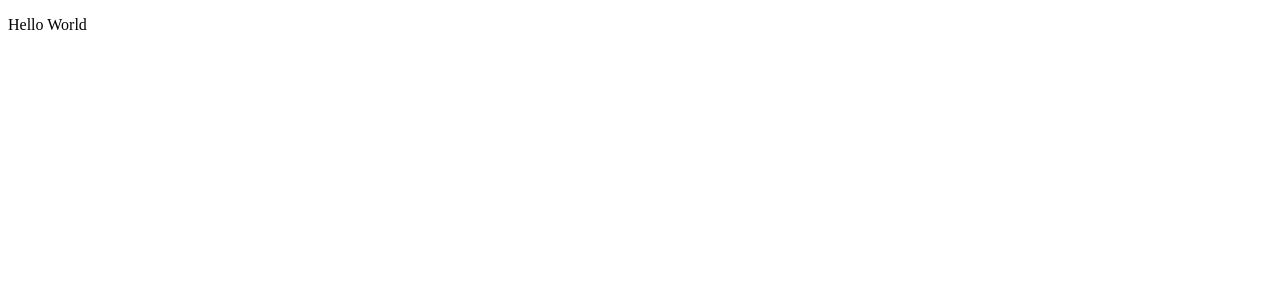
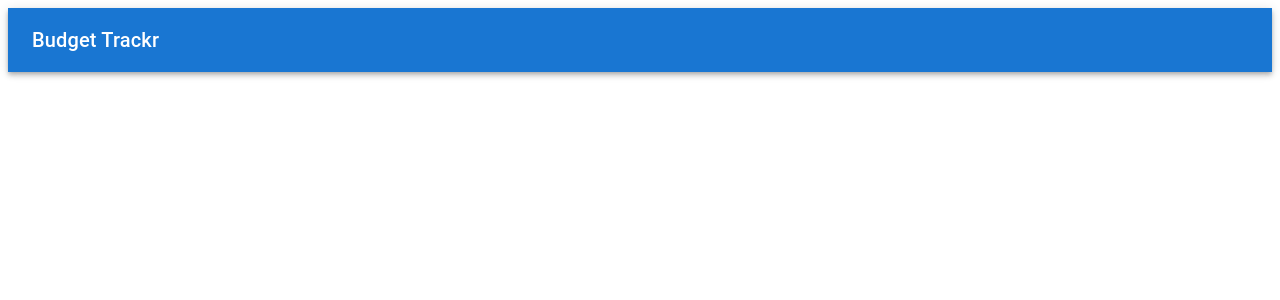
Before and after one commit to Edjery/budget-trackr, a React (Vite) app: page / in a window 1280 px wide. Shown: the top 300 px of the page. Built offline with nearby package versions, Linux system fonts and the light colour scheme.

Commit message:
init: material ui and header title

```diff
--- a/package.json
+++ b/package.json
@@ -1,5 +1,5 @@
 {
-  "name": "budget-trackr",
+  "name": "todo-list-trackr",
   "private": true,
   "version": "0.0.0",
   "type": "module",
@@ -10,6 +10,10 @@
     "preview": "vite preview"
   },
   "dependencies": {
+    "@emotion/react": "^11.14.0",
+    "@emotion/styled": "^11.14.1",
+    "@mui/icons-material": "^7.3.2",
+    "@mui/material": "^7.3.2",
     "react": "^19.1.1",
     "react-dom": "^19.1.1"
   },
--- a/src/App.tsx
+++ b/src/App.tsx
@@ -1,9 +1,22 @@
+import { AppBar, Toolbar, Typography, Box } from '@mui/material';
+// import AccountBalanceWalletIcon from '@mui/icons-material/AccountBalanceWallet';
+
 function App() {
   return (
-    <>
-      <p>Hello World</p>
-    </>
-  )
+    <Box sx={{ flexGrow: 1 }}>
+      <AppBar position="static" sx={{ backgroundColor: '#1976d2' }}>
+        <Toolbar>
+          {/* <AccountBalanceWalletIcon sx={{ mr: 2 }} /> */}
+          <Typography variant="h6" component="div" sx={{ flexGrow: 1 }}>
+            Budget Trackr
+          </Typography>
+        </Toolbar>
+      </AppBar>
+      <Box sx={{ p: 3 }}>
+        {/* Main content will go here */}
+      </Box>
+    </Box>
+  );
 }
 
-export default App
+export default App;
```
Also changed, not shown: 1 other file (tests, documents, lock files or other folders).
